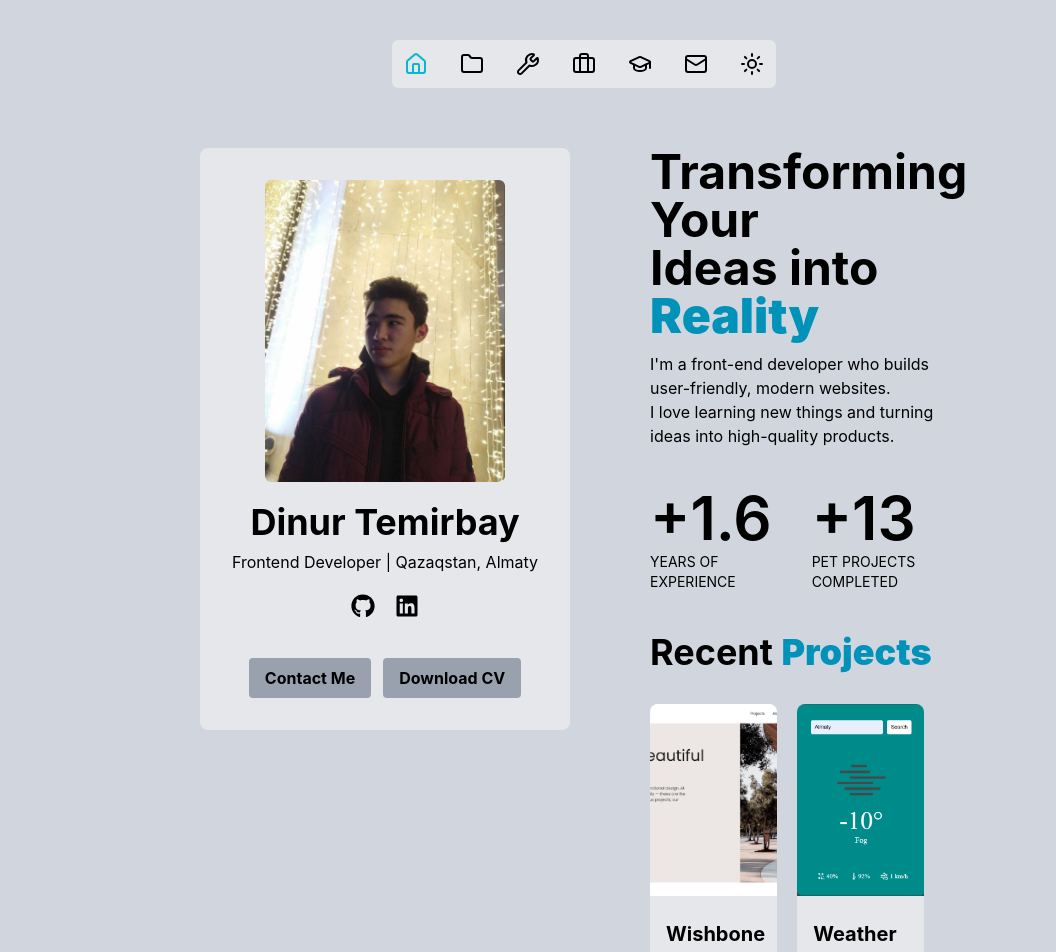
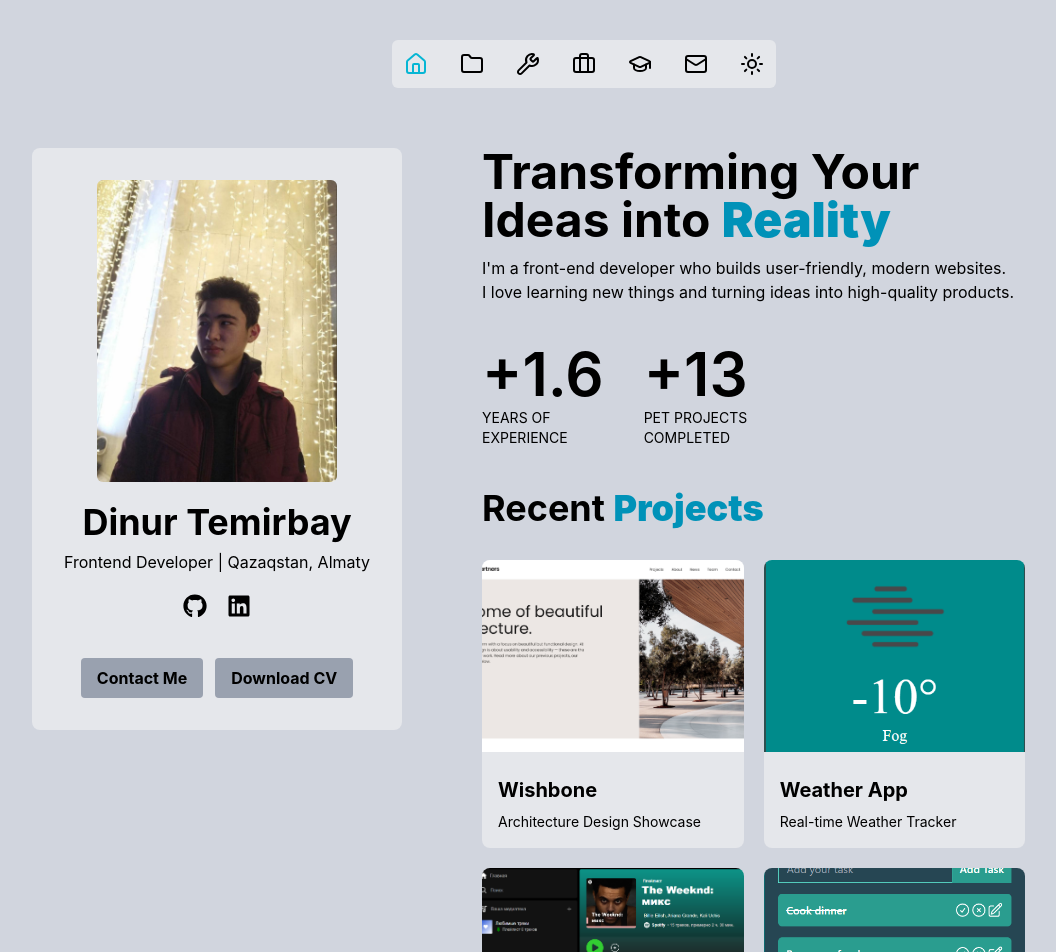
Before and after one commit to Dinur-Temirbay/DinurTemirbayPortfolio, a React app: page / in a window 1280 px wide. Shown: the top 952 px of the page, without its empty margins (56-1112 px from the left). Built offline with nearby package versions, Linux system fonts and the light colour scheme; the HTML template or start-up script is replaced by a standard one.

Commit message:
added projectsDetails and fix some bugs

```diff
--- a/src/App.tsx
+++ b/src/App.tsx
@@ -20,7 +20,10 @@ function App() {
 	return (
 		<>
 			<Header />
-			<main className='flex flex-col md:flex-row px-6 md:px-64 mt-10 md:mt-20 md:gap-x-20'>
+			<main
+				className='flex flex-col md:flex-row mt-10 md:mt-20
+			md:gap-x-20 max-w-6xl mx-auto px-6'
+			>
 				<section
 					className={`min-w-[25%] md:sticky self-start top-8 ${!isHome ? 'hidden md:block' : ''}`}
 				>
--- a/src/data/projectsInfo.ts
+++ b/src/data/projectsInfo.ts
@@ -1,30 +1,34 @@
 export const projectsInfo = [
 	{
+		id: 'wishbone',
 		title: 'Wishbone',
 		tech: 'Html, Scss, JavaScript(basic)',
 		shortDescr: 'Architecture Design Showcase',
 		desc: 'Architectural design concepts and modern housing solutions.',
-		img: 'wishbone.png',
+		img: '/wishbone.png',
 	},
 	{
+		id: 'weather-app',
 		title: 'Weather App',
 		tech: 'Html, Css, JavaScript',
 		shortDescr: 'Real-time Weather Tracker',
 		desc: 'Get up-to-date information about the weather in the selected city.',
-		img: 'weather.png',
+		img: '/weather.png',
 	},
 	{
+		id: 'spotify-clone',
 		title: 'Spotify Clone',
 		tech: 'React, TS, TailWind',
 		shortDescr: 'Music Streaming App',
 		desc: 'Browse playlists, subscribe to artists and view lyrics.',
-		img: 'spotify.png',
+		img: '/spotify.png',
 	},
 	{
+		id: 'todo-list',
 		title: 'To-Do-List',
 		tech: 'React, TailWindCss',
 		shortDescr: 'Task Manager App',
 		desc: 'Task management: add, edit, complete and delete with a clean UI.',
-		img: 'project5.png',
+		img: '/todo-list.png',
 	},
 ]
--- a/src/pages/ProjectDetail.tsx
+++ b/src/pages/ProjectDetail.tsx
@@ -1,10 +1,25 @@
 import { AnimateOnView } from '@/components/ui/Animation/AnimateOnView'
+import { useParams } from 'react-router-dom'
+import { projectsInfo } from '@/data/projectsInfo'
 
 export function ProjectDetail() {
+	const { id } = useParams()
+
+	const project = projectsInfo.find(project => project.id === id)
+
+	if (!project) return <p className='text-white'>Project not found</p>
+
 	return (
 		<AnimateOnView delay={0.4}>
-			<h1>Project Detail</h1>
-			<p>This is the project detail page.</p>
+			<img
+				src={project.img}
+				alt={project.title}
+				className='w-auto rounded-lg'
+			/>
+			<h1 className='mt-5 text-4xl font-bold text-white text-center md:text-left'>
+				{project.title}
+			</h1>
+			<p className='mt-5 text-white'>{project.desc}</p>
 		</AnimateOnView>
 	)
 }
--- a/src/sections/Projects/Projects.tsx
+++ b/src/sections/Projects/Projects.tsx
@@ -1,5 +1,6 @@
 import { projectsInfo } from '@data/projectsInfo.ts'
 import { AnimateOnView } from '@ui/Animation/AnimateOnView.tsx'
+import { Link } from 'react-router-dom'
 
 export function Projects() {
 	return (
@@ -9,10 +10,12 @@ export function Projects() {
 			</h2>
 			<div className='mt-8 flex flex-wrap justify-center md:justify-start gap-5'>
 				{projectsInfo.map((project, index) => (
-					<div
+					<Link
 						key={index}
-						className='w-full md:w-[40%] rounded-lg bg-gray-800 cursor-pointer text-white overflow-hidden dark:text-black dark:bg-gray-200'
+						to={`/projects/${project.id}`}
+						className='w-full md:w-[40%]'
 					>
+						<div className='rounded-lg bg-gray-800 cursor-pointer text-white overflow-hidden dark:text-black dark:bg-gray-200'>
 							<img
 								src={project.img}
 								alt={project.title}
@@ -25,6 +28,7 @@ export function Projects() {
 								<p className='text-left text-sm mt-2'>{project.shortDescr}</p>
 							</div>
 						</div>
+					</Link>
 				))}
 			</div>
 		</AnimateOnView>
```
Also changed, not shown: public/todo-list.png (renamed from public/project5.png). Lines whose indentation alone changed are shown as unchanged.
